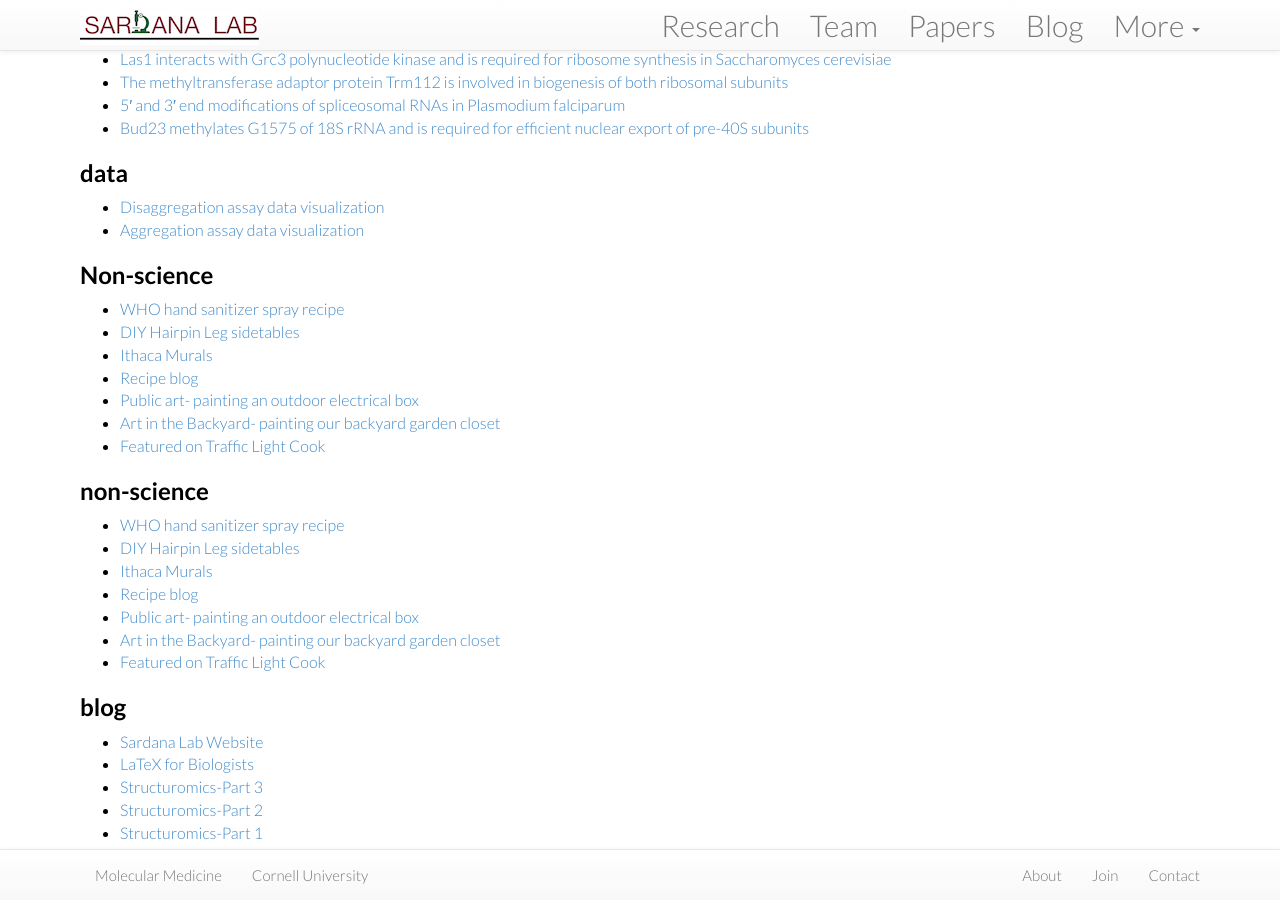
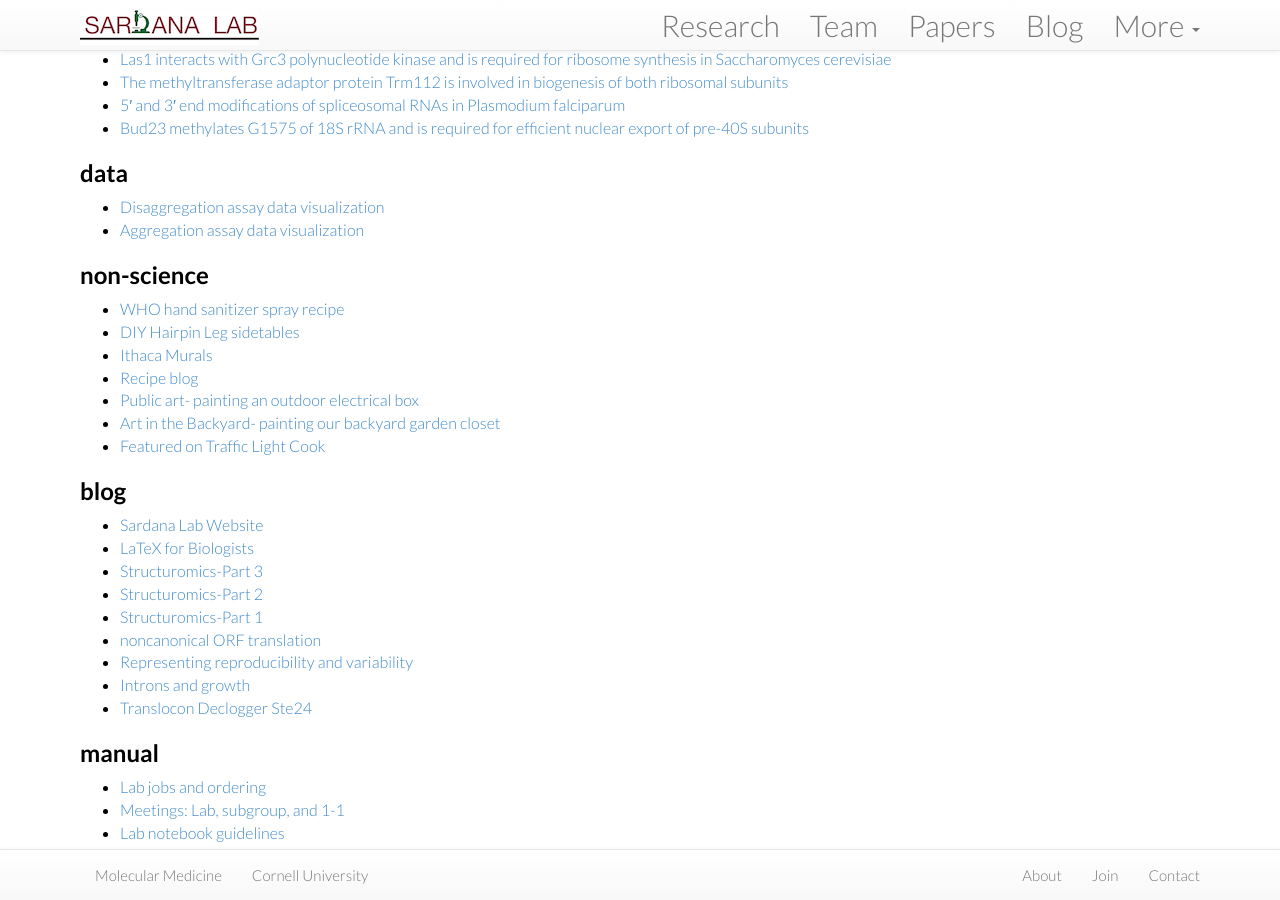
Before and after one commit to richasardana/richasardana.github.io, a Jekyll site: the page categories.html, which Jekyll copies as it is, in a window 1280 px wide and 900 px high, scrolled down 807 px. Built offline with Jekyll 4.4.1, drawn with Linux system fonts in a browser that asks for light colours; nearby versions of some CDN libraries.

Commit message:
Update categories.html

```diff
--- a/categories.html
+++ b/categories.html
@@ -340,10 +340,6 @@
     		data <span>2</span>
     	</a></li>
 
-    	<li><a href="/categories.html#Non-science-ref">
-    		Non-science <span>7</span>
-    	</a></li>
-
     	<li><a href="/categories.html#non-science-ref">
     		non-science <span>7</span>
     	</a></li>
@@ -658,68 +654,6 @@
 
 
   </ul>
-
-  <h2 id="Non-science-ref">Non-science</h2>
-  <ul>
-
-
-
-
-
-
-
-
-      	<li><a href="/non-science/hand-sanitizer-spray">WHO hand sanitizer spray recipe</a></li>
-
-
-
-
-
-
-
-      	<li><a href="/non-science/hairpin-leg-table">DIY Hairpin Leg sidetables</a></li>
-
-
-
-
-
-
-
-      	<li><a href="/non-science/ithaca-murals-map">Ithaca Murals</a></li>
-
-
-
-
-
-
-
-      	<li><a href="/non-science/recipe-blog">Recipe blog</a></li>
-
-
-
-
-
-
-
-      	<li><a href="/non-science/electrical-box">Public art- painting an outdoor electrical box</a></li>
-
-
-
-
-
-
-
-      	<li><a href="/non-science/garden-closet">Art in the Backyard- painting our backyard garden closet</a></li>
-
-
-
-
-
-
-
-      	<li><a href="/non-science/Featured-on-Traffic-Light-Cook">Featured on Traffic Light Cook</a></li>
-
-
 
 
 
```
